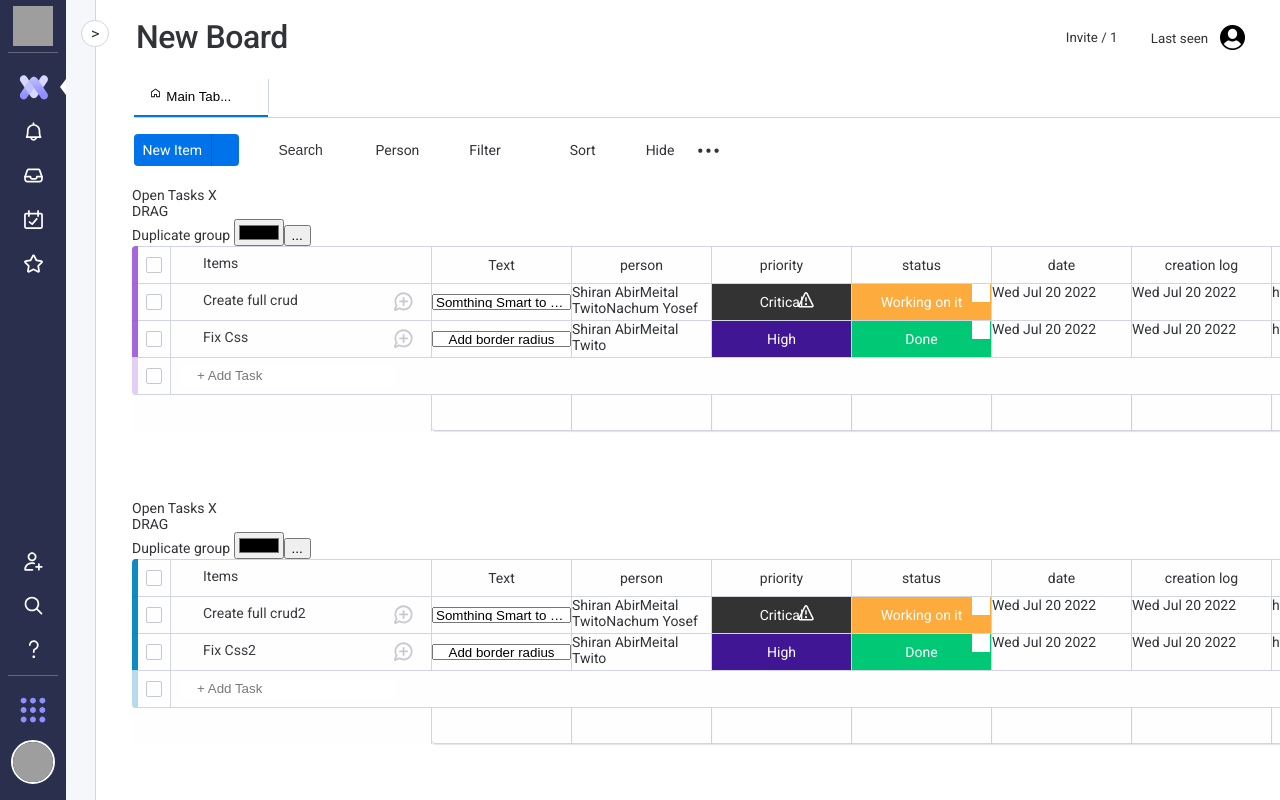
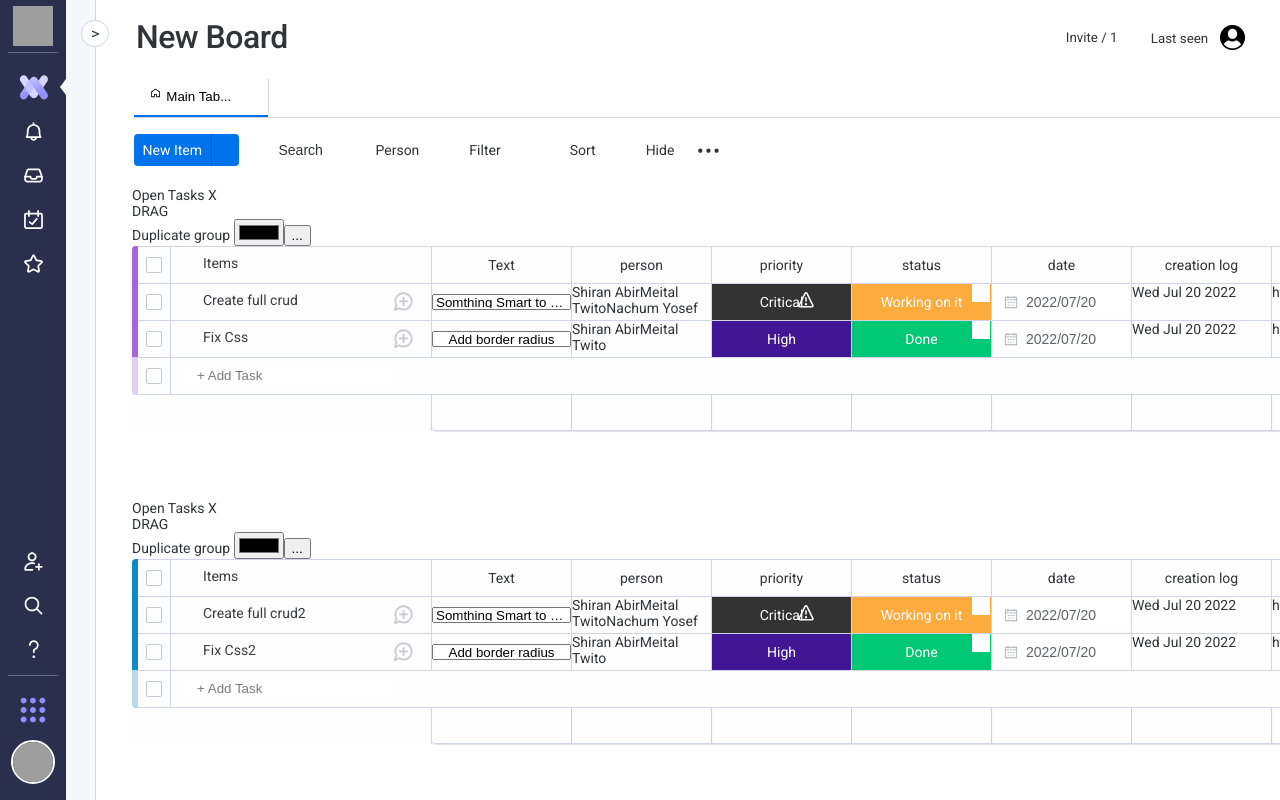
Before and after one commit to nachum-y/Monday-frontend, a Vue app: page /boards/boardId in a window 1280 px wide. Built offline with nearby package versions, Linux system fonts and the light colour scheme; grey boxes are pictures that could not be loaded; a web font is replaced by a local one.

Commit message:
add date component

```diff
--- a/src/components/board/board-col/date.cmp.vue
+++ b/src/components/board/board-col/date.cmp.vue
@@ -1,27 +1,66 @@
 <template>
     <div v-if="task" :class="'task-' + task.type">
-        {{ dateToDisplay }}
+        <el-date-picker class="col-hover" v-model="taskTime" type="date" format="YYYY/MM/DD" value-format="x" />
     </div>
 </template>
 <script>
 export default {
     name: ['date'],
-        props: {
+    props: {
         task: Object
     },
     data() {
         return {
+            taskTime: ''
 
         }
     },
+    mounted() {
+        this.taskTime = this.task.value
+    },
     computed: {
-        dateToDisplay(){
+        dateToDisplay() {
             if (!this.task.value) return ''
-            return new Date(this.task.value).toDateString()
+            return new Date(this.task.value)
         }
     },
 
 }
 </script>
 <style>
+.task-date {
+    display: flex;
+    justify-content: center;
+    align-self: center;
+    align-items: center;
+    height: 100%;
+}
+
+
+.col-hover {
+    /* width: 90%; */
+    /* height: 90%; */
+    /* margin: auto; */
+    /* outline: 1px solid; */
+    border: none;
+}
+
+.col-hover>* {
+    border: none;
+    box-shadow: none !important;
+    padding: 0;
+    border-radius: 0 !important;
+}
+
+.el-input__wrapper:hover {
+    box-shadow: 0 0 0 1px var(--el-input-hover-border-color) inset !important;
+
+}
+
+.el-input__wrapper {
+    flex-grow: 1;
+    margin: 1px 1px;
+    padding: 1px 10px;
+
+}
 </style>
```
